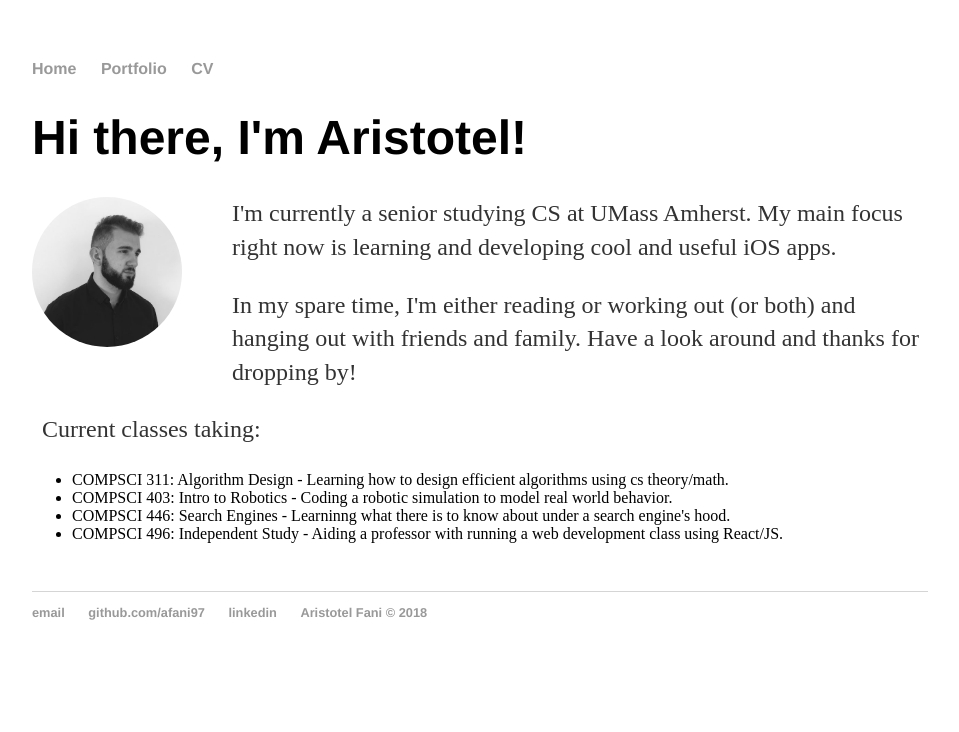
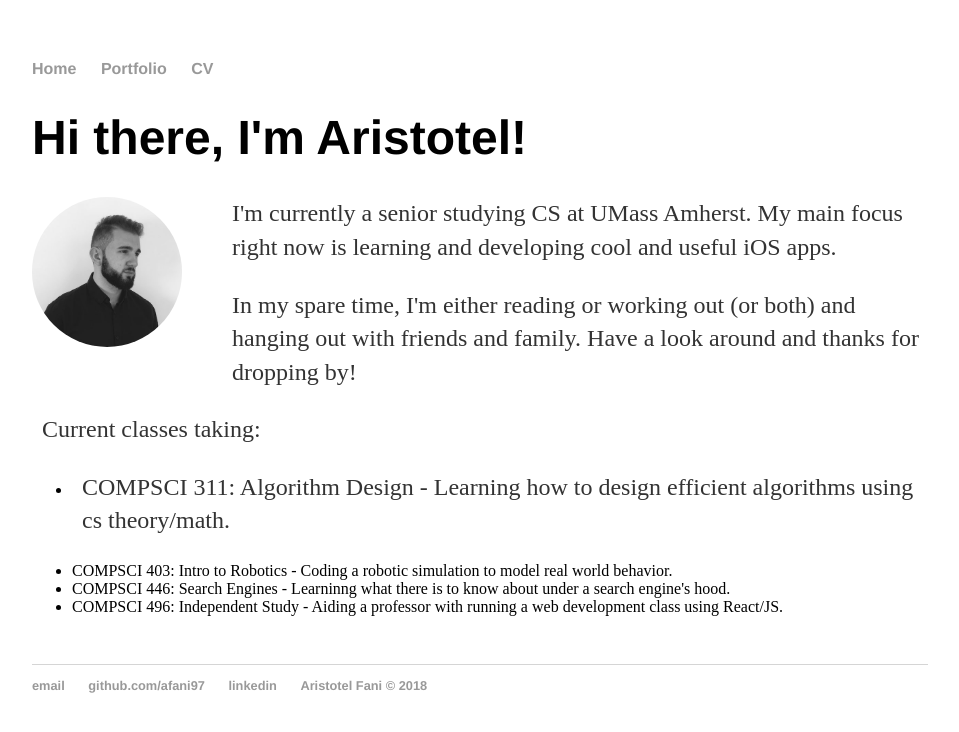
Before and after one commit to Afani97/afani97.github.io, a Jekyll site: the page built from index.html, in a window 1280 px wide. Shown: the top 732 px of the page, without its empty margins (160-1119 px from the left). Built offline with Jekyll 4.4.1, drawn with Linux system fonts in a browser that asks for light colours.

```diff
--- a/index.html
+++ b/index.html
@@ -17,7 +17,7 @@ title: Aristotel Fani, CS Student
 	<p>
 		Current classes taking:
 		<ul>
-			<li>COMPSCI 311: Algorithm Design - Learning how to design efficient algorithms using cs theory/math. </li>
+			<li><p>COMPSCI 311: Algorithm Design - Learning how to design efficient algorithms using cs theory/math.</p> </li>
 			<li>COMPSCI 403: Intro to Robotics - Coding a robotic simulation to model real world behavior. </li>
 			<li>COMPSCI 446: Search Engines - Learninng what there is to know about under a search engine's hood. </li>
 			<li>COMPSCI 496: Independent Study - Aiding a professor with running a web development class using React/JS. </li>
```
